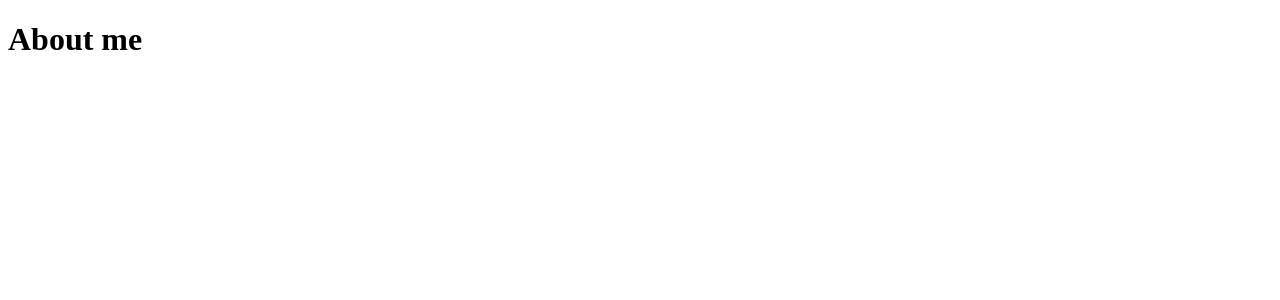
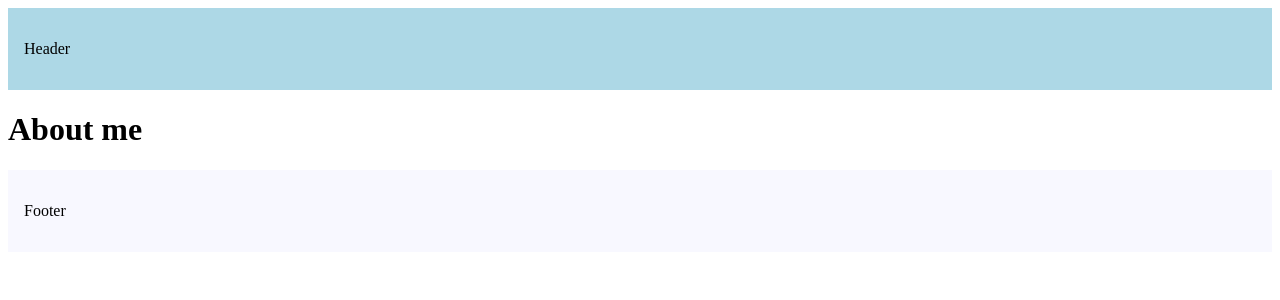
Before and after one commit to dejan966/NextJS_Course, a Next.js app in the folder routing-demo/: page /about in a window 1280 px wide. Shown: the top 300 px of the page. Built offline with nearby package versions, Linux system fonts and the light colour scheme.

Commit message:
Created a layout with header and footer

```diff
--- a/routing-demo/src/app/layout.tsx
+++ b/routing-demo/src/app/layout.tsx
@@ -10,7 +10,21 @@ export default function RootLayout({
 }) {
   return (
     <html lang="en">
-      <body>{children}</body>
+      <body>
+        <header style={{
+          backgroundColor: "lightblue",
+          padding: "1rem"
+        }}>
+          <p>Header</p>
+        </header>
+        {children}
+        <footer style={{
+          backgroundColor: "ghostwhite",
+          padding: "1rem"
+        }}>
+          <p>Footer</p>
+        </footer>
+      </body>
     </html>
   )
 }
```
